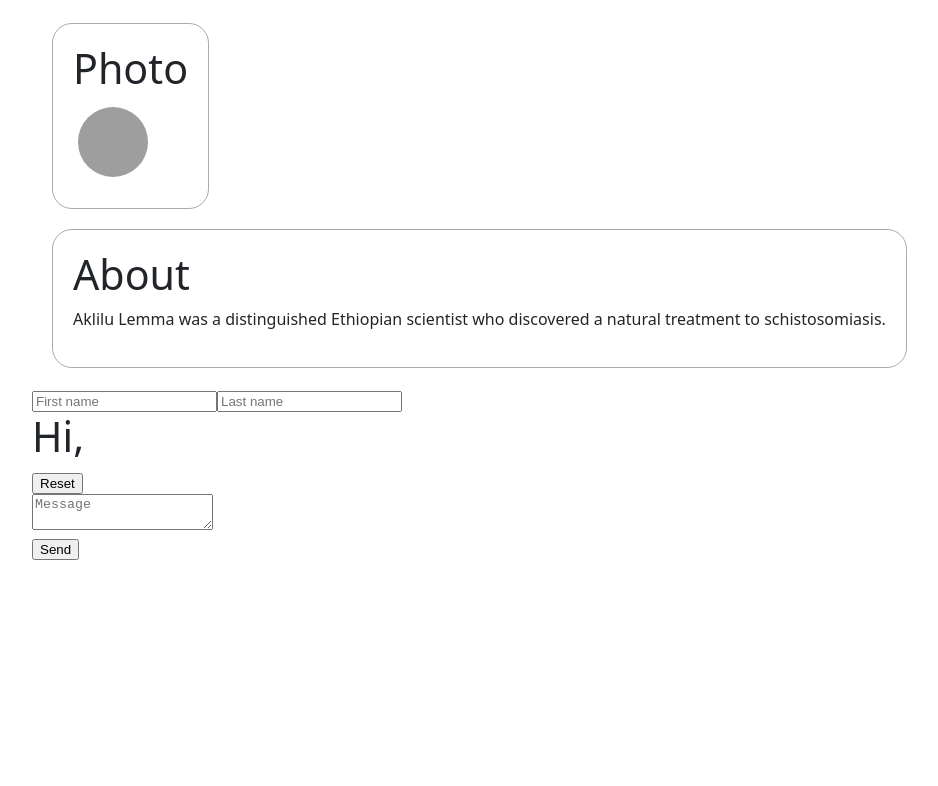
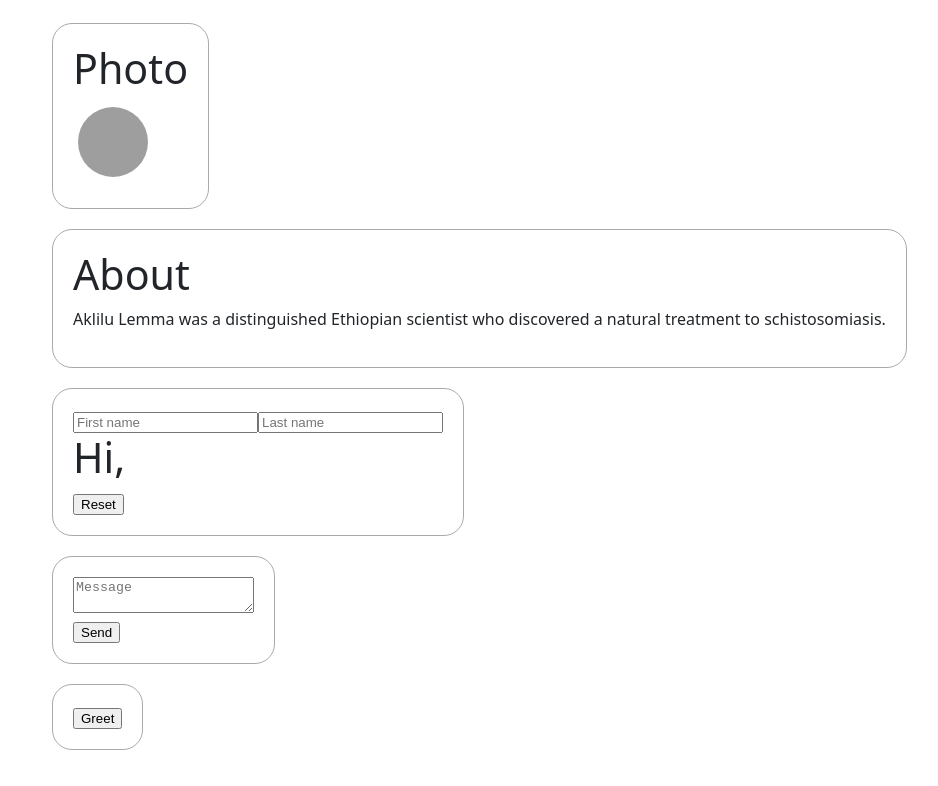
Before and after one commit to pablovns/Teste-React, a React (Create React App) app: page / in a window 1280 px wide. Shown: the part 742-1528 px from the top of the page, without its empty margins (96-1034 px from the left). Before the commit the page ends 1318 px from the top, so only its background shows below. Built offline with nearby package versions, Linux system fonts and the light colour scheme; grey boxes are pictures that could not be loaded.

Commit message:
Envelopar componentes de exemplo em Card's

```diff
--- a/src/App.js
+++ b/src/App.js
@@ -4,6 +4,7 @@ import Avatar from "./js/components/Avatar.js";
 import Card from "./js/components/Card.js";
 import Form from "./js/components/Form.js";
 import FeedbackForm from "./js/components/FeedbackForm.js";
+import Greeting from "./js/components/Greeting.js";
 
 function App() {
   return (
@@ -51,8 +52,15 @@ function App() {
        <h1>About</h1>
        <p>Aklilu Lemma was a distinguished Ethiopian scientist who discovered a natural treatment to schistosomiasis.</p>
       </Card>
-      <Form></Form>
-      <FeedbackForm></FeedbackForm>
+      <Card>
+        <Form></Form>
+      </Card>
+      <Card>
+        <FeedbackForm></FeedbackForm>
+      </Card>
+      <Card>
+        <Greeting></Greeting>
+      </Card>
     </div>
   );
 }
```
